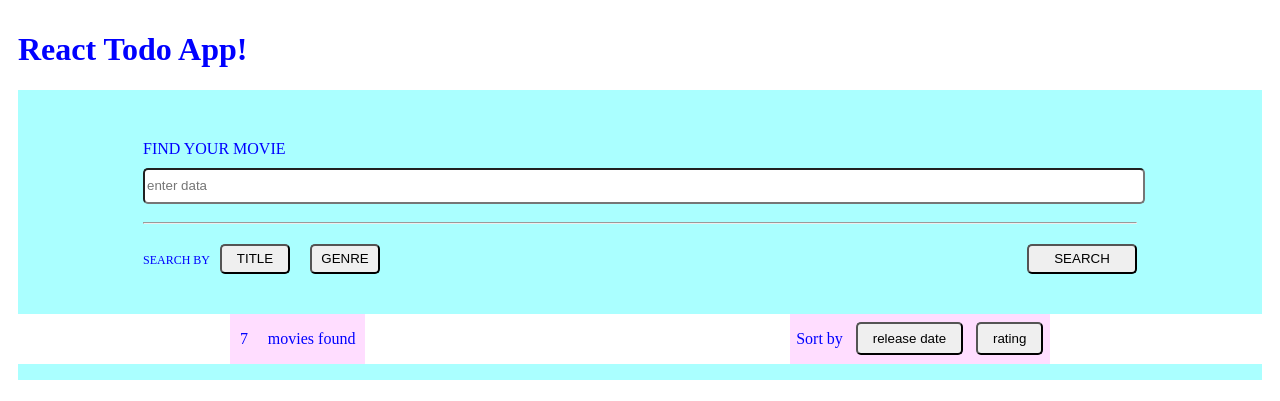
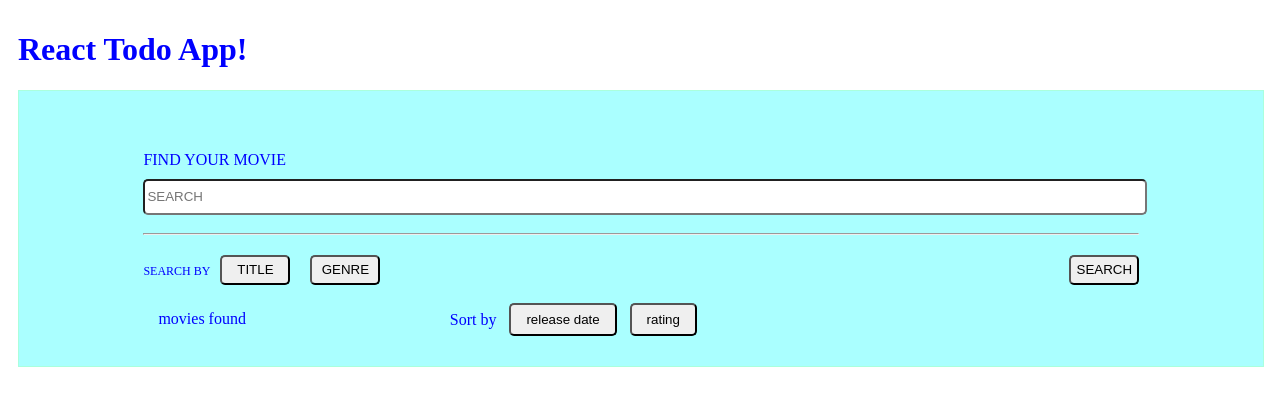
Before and after one commit to nikol0020/React_Kurs_spring, a React app in the folder HW2_Webpack/: page / in a window 1280 px wide. Shown: the top 401 px of the page. Built offline with nearby package versions, Linux system fonts and the light colour scheme.

Commit message:
HW3: added search method

```diff
--- a/HW2_Webpack/package.json
+++ b/HW2_Webpack/package.json
@@ -5,6 +5,7 @@
   "main": "index.js",
   "dependencies": {
     "axios": "^0.18.0",
+    "babel-core": "^6.26.3",
     "express": "^4.16.4",
     "react": "^16.8.4",
     "react-dom": "^16.8.4",
--- a/HW2_Webpack/src/components/app/App.js
+++ b/HW2_Webpack/src/components/app/App.js
@@ -1,21 +1,36 @@
 import React, {Component} from "react";
 import './App.scss';
 import dumbData from '../dumbData.js';
+import Search from '../search';
+//import * as axios  from 'axios';
 
 import Header from '../header';
 import Footer from '../footer';
 import List from "../list";
 
-const App = () => {
+export default class App extends Component {
 
+    // state = {
+    //     dumbData: []
+    // };
+    //
+    // componentDidMount() {
+    //     axios.get(`https://jsonplaceholder.typicode.com/users`)
+    //         .then(res => {
+    //             const dumbData = res.data;
+    //             this.setState({ dumbData });
+    //         });
+    // }
+
+    render() {
         return (
+
             <div className="app">
                 <h1>React Todo App!</h1>
-            <Header/>
+                <Header data={dumbData} />
                 <List data={dumbData}/>
                 <Footer/>
             </div>
-    );
+        )
     }
-
-export default App;
+};
--- a/HW2_Webpack/src/components/count-search/CountSearch.js
+++ /dev/null
@@ -1,13 +0,0 @@
-import React, { Component } from 'react';
-import './CountSearch.scss';
-
-export default class CountSearch extends Component {
-    render(){
-        return (
-            <div className="count-search">
-                <div className="count-search__count">7</div>
-                <span className="count-search__text">movies found</span>
-            </div>
-        )
-    }
-}
--- a/HW2_Webpack/src/components/count-search/CountSearch.scss
+++ /dev/null
@@ -1,8 +0,0 @@
-.count-search {
-  display: flex;
-  align-items: center;
-  justify-content: space-around;
-  min-width: 135px;
-  min-height: 50px;
-  background-color: #fdf;
-}
--- a/HW2_Webpack/src/components/count-search/index.js
+++ /dev/null
@@ -1,3 +0,0 @@
-import CountSearch from './CountSearch.js';
-
-export default CountSearch;
--- a/HW2_Webpack/src/components/header/Header.js
+++ b/HW2_Webpack/src/components/header/Header.js
@@ -2,17 +2,20 @@ import React, {Component} from 'react';
 import './Header.scss';
 import Search from '../search';
 import Sort from '../sort';
-import CountSearch from '../count-search';
-import Button from '../button';
 
 export default class Header extends Component {
+
+    constructor(props) {
+        super(props);
+        this.state = {data: this.props.data };
+    }
+
     render() {
         return (
             <div className="header">
-                <Search/>
                 <div className="header__panel">
-                    <CountSearch/>
-                    <Sort/>
+                    <Search data={this.state}/>
+                    <Sort  data={this.state}/>
                 </div>
             </div>
         );
--- a/HW2_Webpack/src/components/header/Header.scss
+++ b/HW2_Webpack/src/components/header/Header.scss
@@ -2,15 +2,14 @@
   display: flex;
   flex-direction: column;
   width: 100%;
-  height: 290px;
+  height: 275px;
   background-color: #aff;
+  border: 1px solid #afd;
 
   &__panel{
-    display: flex;
-    justify-content: space-around;
     width: 100%;
-    background-color: #fff;
-    margin-top: 50px;
+    background-color: #aff;
+    margin-top: 60px;
   }
 
 }
--- a/HW2_Webpack/src/components/search/Search.js
+++ b/HW2_Webpack/src/components/search/Search.js
@@ -1,23 +1,43 @@
 import React, {Component} from "react";
 import './Search.scss';
 
-const Search = () => {
+export default class Search extends Component {
+
+    constructor(props) {
+        super(props);
+        this.state = {data: this.props.data.data};
+
+        this.filterList = this.filterList.bind(this);
+    }
+
+    filterList(e) {
+        const filteredList = this.props.data.data.filter((item) => {
+            return item.title.toLowerCase().search(e.target.value.toLowerCase()) !== -1;
+        });
+        this.setState({data: filteredList, count: filteredList.length});
+    };
+
+
+    render() {
          return (
-    <div  className="search__box">
+             <div className="search__box">
                  <span className="search__text">FIND YOUR MOVIE</span>
                  <br/>
-        <input className="search__input" type="text" placeholder="enter data"/>
+                 <input className="search__input" type="text" placeholder="SEARCH" onChange={this.filterList}/>
                  <hr/>
                  <div className="search__buttons">
                      <div className="search__buttons-wraper">
                          <span>SEARCH BY</span>
-                <input  className="search__button" type="button" value="TITLE" />
-                <input  className="search__button" type="button" value="GENRE" />
+                         <input className="search__button" type="button" value="TITLE"/>
+                         <input className="search__button" type="button" value="GENRE"/>
                      </div>
-        <input className="search__button search__button-search" type="button" value="SEARCH" />
+                     <input type="button" className="search__button search__button-search" value="SEARCH"/>
+                 </div>
+                 <div className="search__count">
+                     <span className="search__count-qty">{this.state.count}</span>
+                     <span className="search__text">movies found</span>
                  </div>
              </div>
          )
+    }
 };
-
-export default Search;
--- a/HW2_Webpack/src/components/search/Search.scss
+++ b/HW2_Webpack/src/components/search/Search.scss
@@ -14,7 +14,16 @@
   }
 
   &__box {
-    margin: 50px 125px -10px;
+    width: 80%;
+    margin: 0 10%;
+  }
+
+  &__count {
+    width: 300px;
+    min-width: 300px;
+    min-height: 50px;
+    margin-top: 25px;
+    float: left;
   }
 
   &__buttons-wraper {
@@ -33,9 +42,10 @@
     &:hover {
       cursor: pointer;
     }
+  }
 
-    &-search {
-      width: 110px;
-    }
+  &__count-qty {
+    margin-right: 15px;
   }
+
 }
--- a/HW2_Webpack/src/components/sort/Sort.scss
+++ b/HW2_Webpack/src/components/sort/Sort.scss
@@ -4,7 +4,8 @@
   justify-content: space-around;
   width: 260px;
   height: 50px;
-  background-color: #fdf;
+  margin-right: 95px;
+  margin-top: 10px;
 
   &__buttons {
     padding: 7px 15px;
```
Also changed, not shown: 1 other file (tests, documents, lock files or other folders). Lines whose indentation alone changed are shown as unchanged.
